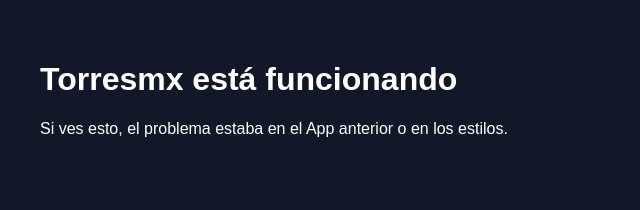
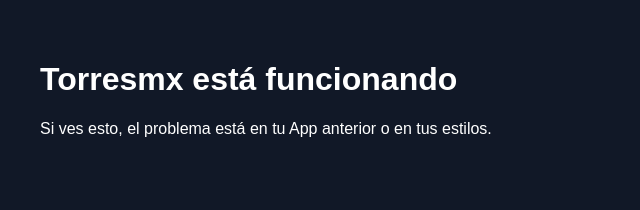
Before and after one commit to ale310torres/Torresmx, a React (Vite) app: page / in a window 1280 px wide. Shown: the top 210 px of the page, without its empty margins (0-640 px from the left). Built offline with nearby package versions, Linux system fonts and the light colour scheme.

Commit message:
Update App.jsx

```diff
--- a/src/App.jsx
+++ b/src/App.jsx
@@ -1,8 +1,16 @@
 export default function App() {
   return (
-    <div style={{ padding: '40px', color: 'white', background: '#111827', minHeight: '100vh' }}>
+    <div
+      style={{
+        minHeight: '100vh',
+        background: '#111827',
+        color: 'white',
+        padding: '40px',
+        fontFamily: 'Arial, sans-serif',
+      }}
+    >
       <h1>Torresmx está funcionando</h1>
-      <p>Si ves esto, el problema estaba en el App anterior o en los estilos.</p>
+      <p>Si ves esto, el problema está en tu App anterior o en tus estilos.</p>
     </div>
-  )
+  );
 }
```
